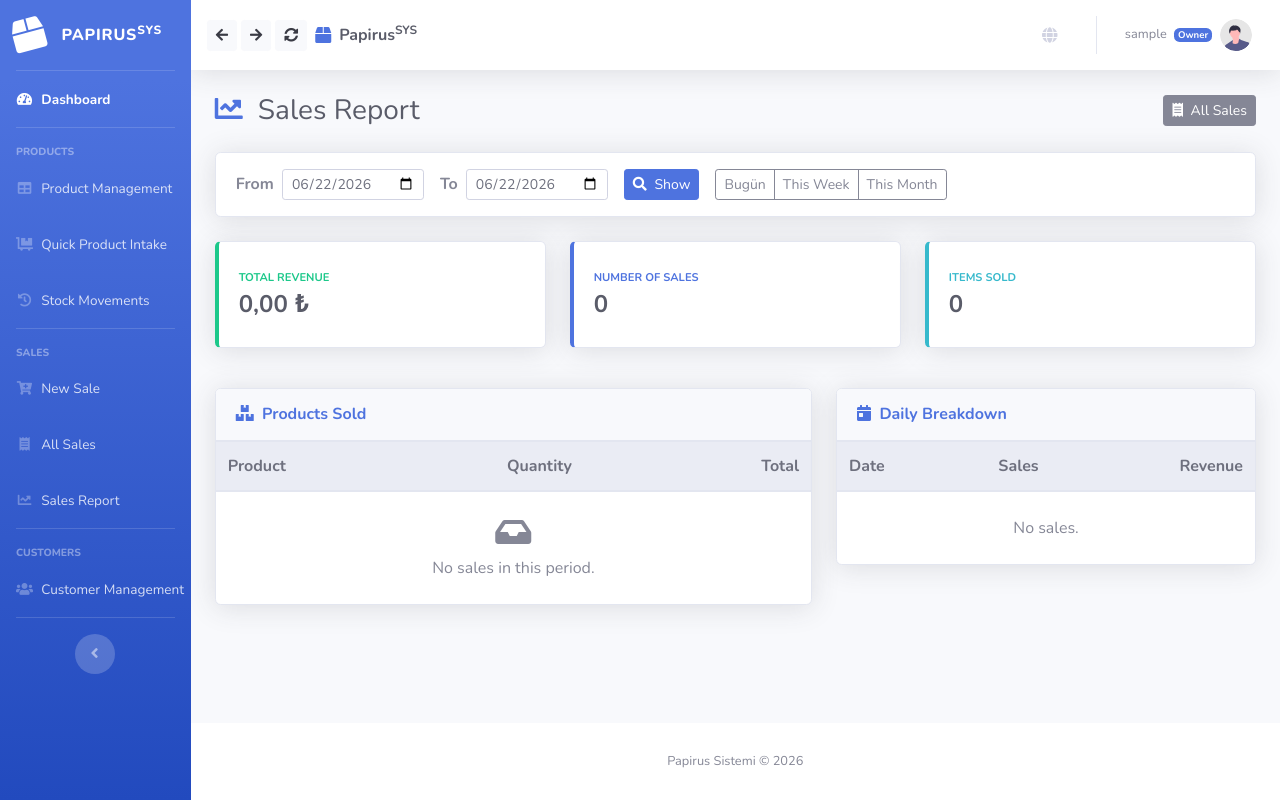
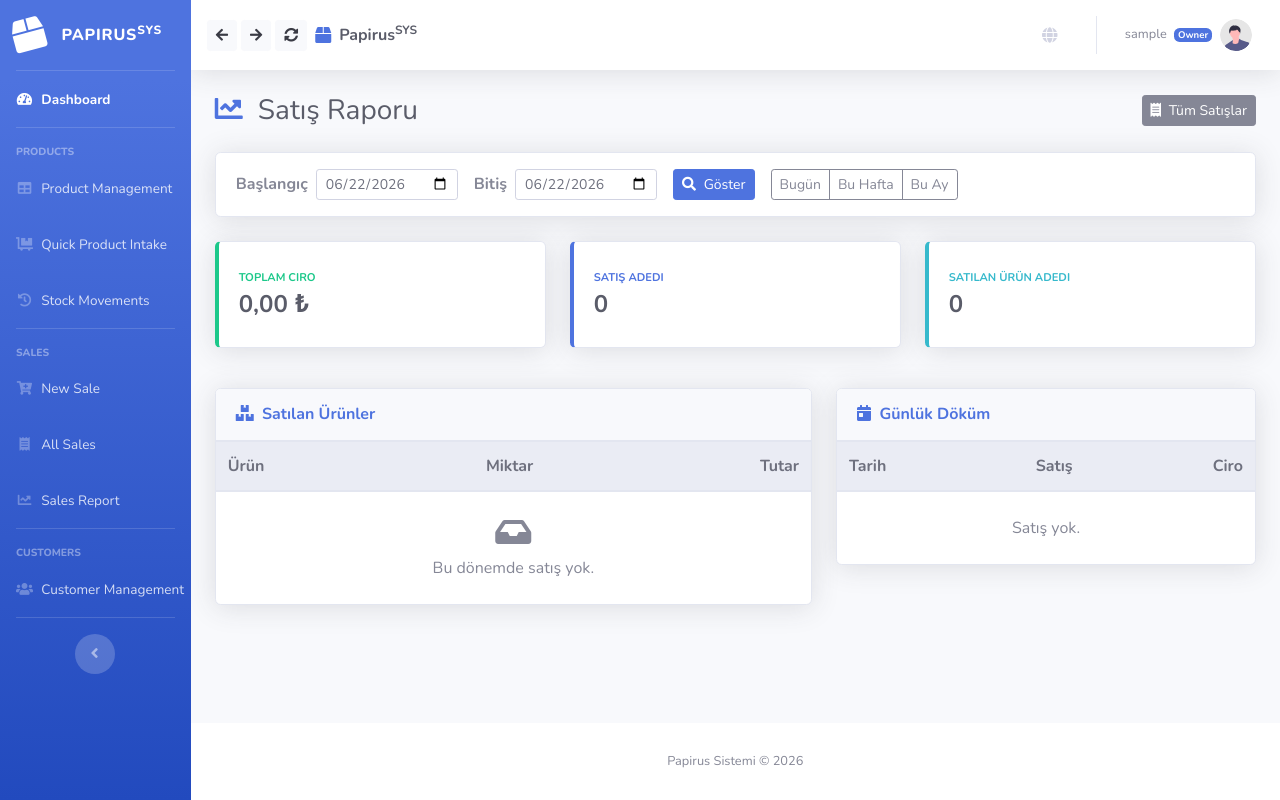
Before and after one commit to Storkin/Papirus_sys_final, a Django app: page /sales/report/ in a window 1280 px wide. Run offline with Django 5.2, Linux system fonts and the light colour scheme; the visitor is signed in with stand-in values (Sample User, id 1); data that the repository does not hold is empty; some libraries are stand-ins or nearby versions.

Commit message:
Satış raporu sayfası doğrudan Türkçe (çeviri dosyasına bağımlı değil)

```diff
--- a/toptanci_projesi/templates/inventory/sales_report.html
+++ b/toptanci_projesi/templates/inventory/sales_report.html
@@ -1,14 +1,13 @@
 {% extends 'base.html' %}
-{% load i18n %}
 {% load custom_filters %}
 
 {% block content %}
 <div class="d-sm-flex align-items-center justify-content-between mb-4">
     <h1 class="h3 mb-0 text-gray-800">
-        <i class="fas fa-chart-line mr-2 text-primary"></i> {% trans "Sales Report" %}
+        <i class="fas fa-chart-line mr-2 text-primary"></i> Satış Raporu
     </h1>
     <a href="{% url 'sale_list' %}" class="btn btn-secondary btn-sm">
-        <i class="fas fa-receipt mr-1"></i> {% trans "All Sales" %}
+        <i class="fas fa-receipt mr-1"></i> Tüm Satışlar
     </a>
 </div>
 
@@ -16,17 +15,17 @@
 <div class="card shadow mb-4">
     <div class="card-body py-3">
         <form method="get" class="form-inline">
-            <label class="mr-2 font-weight-bold">{% trans "From" %}</label>
+            <label class="mr-2 font-weight-bold">Başlangıç</label>
             <input type="date" name="start" value="{{ start|date:'Y-m-d' }}" class="form-control form-control-sm mr-3">
-            <label class="mr-2 font-weight-bold">{% trans "To" %}</label>
+            <label class="mr-2 font-weight-bold">Bitiş</label>
             <input type="date" name="end" value="{{ end|date:'Y-m-d' }}" class="form-control form-control-sm mr-3">
             <button type="submit" class="btn btn-primary btn-sm mr-3">
-                <i class="fas fa-search mr-1"></i> {% trans "Show" %}
+                <i class="fas fa-search mr-1"></i> Göster
             </button>
             <div class="btn-group btn-group-sm">
-                <a href="?preset=today" class="btn btn-outline-secondary">{% trans "Today" %}</a>
-                <a href="?preset=week" class="btn btn-outline-secondary">{% trans "This Week" %}</a>
-                <a href="?preset=month" class="btn btn-outline-secondary">{% trans "This Month" %}</a>
+                <a href="?preset=today" class="btn btn-outline-secondary">Bugün</a>
+                <a href="?preset=week" class="btn btn-outline-secondary">Bu Hafta</a>
+                <a href="?preset=month" class="btn btn-outline-secondary">Bu Ay</a>
             </div>
         </form>
     </div>
@@ -36,19 +35,19 @@
 <div class="row mb-4">
     <div class="col-md-4 mb-3">
         <div class="card border-left-success shadow h-100 py-2"><div class="card-body">
-            <div class="text-xs font-weight-bold text-success text-uppercase mb-1">{% trans "Total Revenue" %}</div>
+            <div class="text-xs font-weight-bold text-success text-uppercase mb-1">Toplam Ciro</div>
             <div class="h4 mb-0 font-weight-bold text-gray-800">{{ total_revenue|format_money }} ₺</div>
         </div></div>
     </div>
     <div class="col-md-4 mb-3">
         <div class="card border-left-primary shadow h-100 py-2"><div class="card-body">
-            <div class="text-xs font-weight-bold text-primary text-uppercase mb-1">{% trans "Number of Sales" %}</div>
+            <div class="text-xs font-weight-bold text-primary text-uppercase mb-1">Satış Adedi</div>
             <div class="h4 mb-0 font-weight-bold text-gray-800">{{ sale_count }}</div>
         </div></div>
     </div>
     <div class="col-md-4 mb-3">
         <div class="card border-left-info shadow h-100 py-2"><div class="card-body">
-            <div class="text-xs font-weight-bold text-info text-uppercase mb-1">{% trans "Items Sold" %}</div>
+            <div class="text-xs font-weight-bold text-info text-uppercase mb-1">Satılan Ürün Adedi</div>
             <div class="h4 mb-0 font-weight-bold text-gray-800">{{ total_qty }}</div>
         </div></div>
     </div>
@@ -60,7 +59,7 @@
         <div class="card shadow">
             <div class="card-header py-3">
                 <h6 class="m-0 font-weight-bold text-primary">
-                    <i class="fas fa-boxes mr-1"></i> {% trans "Products Sold" %}
+                    <i class="fas fa-boxes mr-1"></i> Satılan Ürünler
                 </h6>
             </div>
             <div class="card-body p-0">
@@ -68,9 +67,9 @@
                     <table class="table table-hover mb-0">
                         <thead class="thead-light">
                             <tr>
-                                <th>{% trans "Product" %}</th>
-                                <th class="text-center">{% trans "Quantity" %}</th>
-                                <th class="text-right">{% trans "Total" %}</th>
+                                <th>Ürün</th>
+                                <th class="text-center">Miktar</th>
+                                <th class="text-right">Tutar</th>
                             </tr>
                         </thead>
                         <tbody>
@@ -82,7 +81,7 @@
                             </tr>
                             {% empty %}
                             <tr><td colspan="3" class="text-center text-muted py-4">
-                                <i class="fas fa-inbox fa-2x mb-2 d-block"></i>{% trans "No sales in this period." %}
+                                <i class="fas fa-inbox fa-2x mb-2 d-block"></i>Bu dönemde satış yok.
                             </td></tr>
                             {% endfor %}
                         </tbody>
@@ -97,7 +96,7 @@
         <div class="card shadow">
             <div class="card-header py-3">
                 <h6 class="m-0 font-weight-bold text-primary">
-                    <i class="fas fa-calendar-day mr-1"></i> {% trans "Daily Breakdown" %}
+                    <i class="fas fa-calendar-day mr-1"></i> Günlük Döküm
                 </h6>
             </div>
             <div class="card-body p-0">
@@ -105,9 +104,9 @@
                     <table class="table table-hover mb-0">
                         <thead class="thead-light">
                             <tr>
-                                <th>{% trans "Date" %}</th>
-                                <th class="text-center">{% trans "Sales" %}</th>
-                                <th class="text-right">{% trans "Revenue" %}</th>
+                                <th>Tarih</th>
+                                <th class="text-center">Satış</th>
+                                <th class="text-right">Ciro</th>
                             </tr>
                         </thead>
                         <tbody>
@@ -118,7 +117,7 @@
                                 <td class="text-right font-weight-bold text-success">{{ d.ciro|format_money }} ₺</td>
                             </tr>
                             {% empty %}
-                            <tr><td colspan="3" class="text-center text-muted py-4">{% trans "No sales." %}</td></tr>
+                            <tr><td colspan="3" class="text-center text-muted py-4">Satış yok.</td></tr>
                             {% endfor %}
                         </tbody>
                     </table>
```
